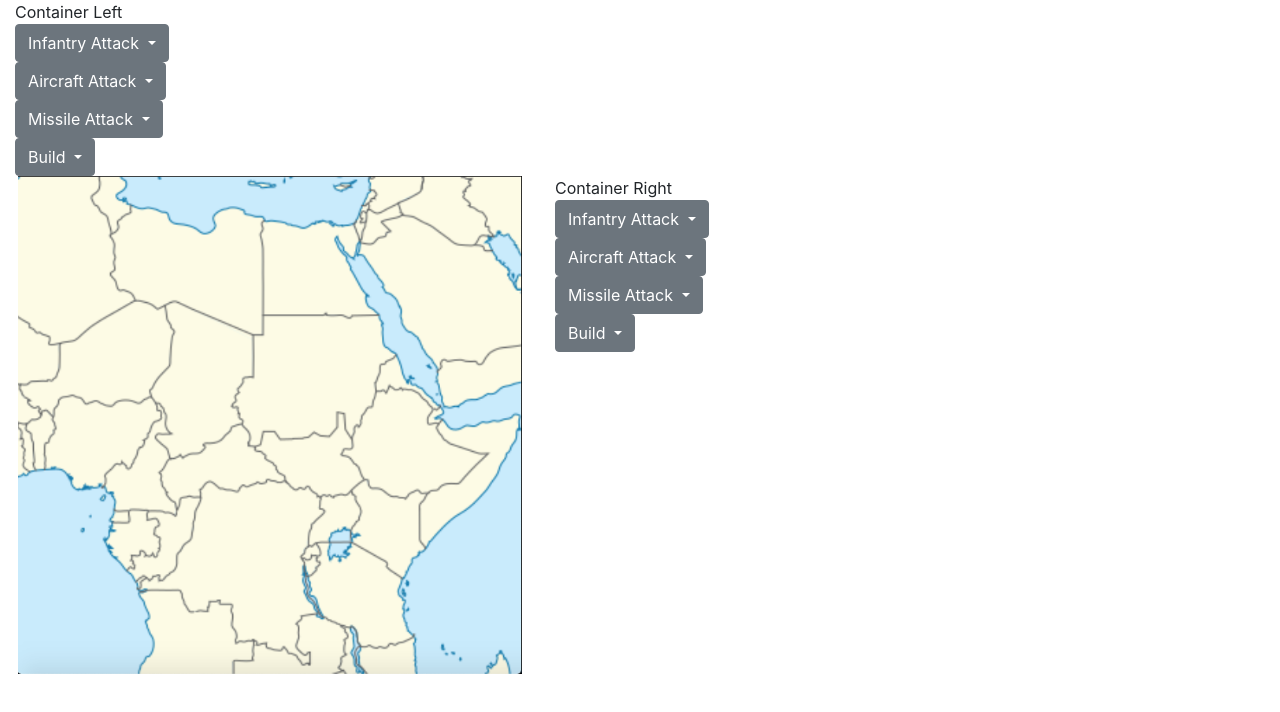
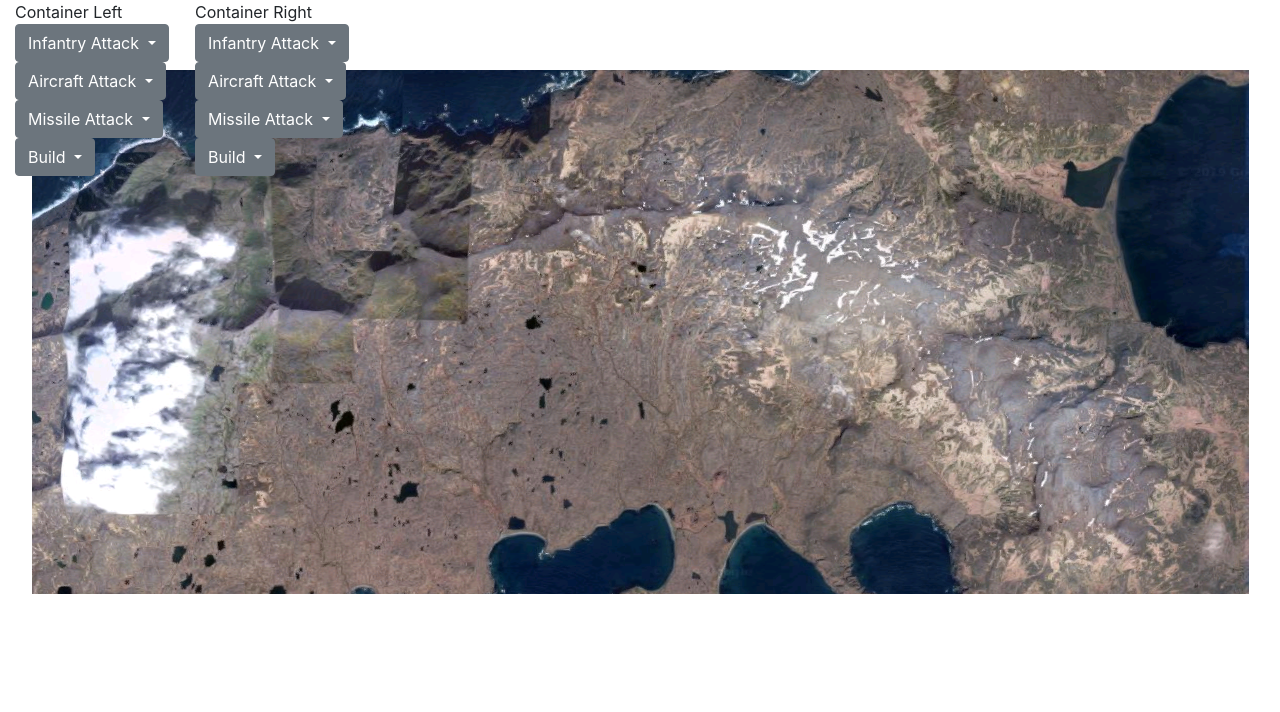
Before and after one commit to mchristenson5891/nation-war-game, a website: page index.html in a window 1280 px wide. Drawn offline with nearby package versions, Linux system fonts and the light colour scheme.

Commit message:
new background image on body

```diff
--- a/css/style.css
+++ b/css/style.css
@@ -1,10 +1,10 @@
 body {
     max-width: 720px;
-    /* background-image: url("../img/worldmap.jpg"); */
-    background-position-x: 55%;
-    background-position-y: 30%;
+    background-image: url("../img/Kiska.png");
+    background-position-x: 50%;
+    background-position-y: -20%;
     background-repeat: no-repeat;
-    background-size: 4500px;
+    /* background-size: 4500px; */
 }
 
 
--- a/index.html
+++ b/index.html
@@ -87,7 +87,7 @@
 
             </div>
 
-            <div class="col-lg-6">
+            <!-- <div class="col-lg-6">
             <map name="africa">
                 <area shape="rect" coords="100 100 37 79" href="" alt="" type="button" href="javascript:void(0)" id="p1AreaCityOneMap">
 
@@ -95,7 +95,7 @@
             </map>
             </div>
 
-            <img src="../nation-war-game/img/africamap.png" alt="" usemap="#africa" id="africa-map">
+            <img src="../nation-war-game/img/africamap.png" alt="" usemap="#africa" id="africa-map"> -->
 
             <div class="col-lg-3">
                 Container Right
```
Also changed, not shown: img/Kiska.png (added), 1 other file.
